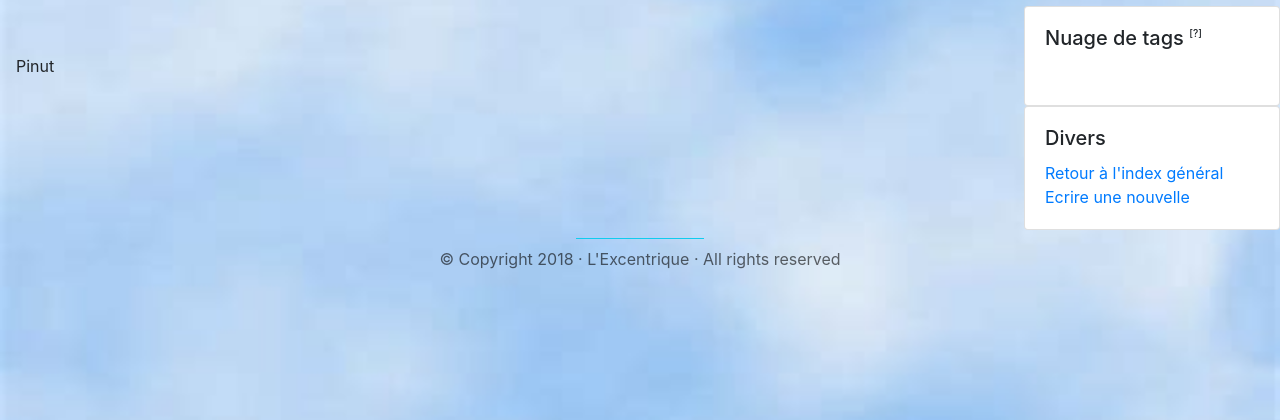
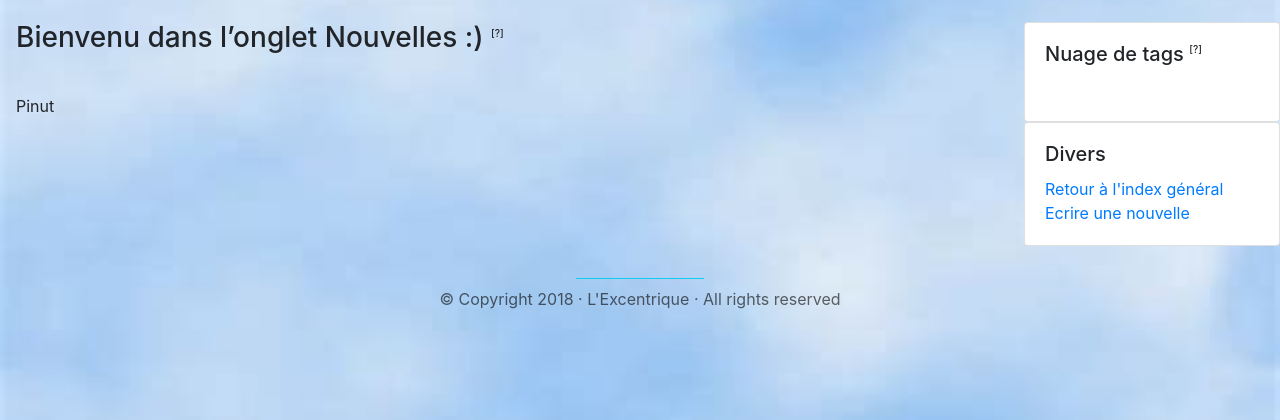
Before and after one commit to Vlidimi/site-perso, a Django app: page /nouvelle/ in a window 1280 px wide. Shown: the part 59-479 px from the top of the page. Run offline with Django 3.2, Linux system fonts and the light colour scheme; data that the repository does not hold is empty; some libraries are stand-ins or nearby versions.

Commit message:
Ajout information onglet nouvelle

```diff
--- a/nouvelle/templates/nouvelle/index.html
+++ b/nouvelle/templates/nouvelle/index.html
@@ -3,6 +3,9 @@
 
 
 {% block content %}
+
+
+
 <div style="z-index: 1;right: 0; position: fixed; width: 20%;">
     <div class="card">
         <div class="card-body">
@@ -27,10 +30,18 @@
     </div>
 </div>
 
+<div class="presentation_onglet">
+     <h3 class="click_pour_derouler">Bienvenu dans l’onglet Nouvelles :) <span id="question_mark">[?]</span> </h3>
+     <p class="message_deroule"> {% include './presentation_onglet_nouvelle.html' %}  </p>
+
+</div>
 <br>
 <br>
+<br>
+
 <div id='avec_tag'></div>
 <div id='sans_tag'>
+
 
 {% if nouvelles_posts %}
     {% for nouvelleecrite in nouvelles_posts %}
--- /dev/null
+++ b/nouvelle/templates/nouvelle/presentation_onglet_nouvelle.html
@@ -0,0 +1,19 @@
+
+Vous trouverez ici des nouvelles écrites par qui le désire et c’est également ici que vous pouvez rendre publiques les vôtres.
+<br>
+<br>
+J’ai ajouté la possibilité à chaque auteur de nouvelle d’écrire des informations additionnelles de prime abord cachées. Ainsi, vous pourrez consulter quand vous le désirerez ce qu’a écrit l’auteur de la nouvelle par une action manifeste de votre part (évitant donc tout spoil potentiel ou alors retardant un troll de quelques auteurs vicelards :p).
+<br>
+<br>
+Je me permets ici d’émettre une opinion qui m’est strictement personnelle et qui je sais n’est pas celle de tout le monde. Pour moi, lire c’est s’approprier ce que l’on lit. Ça a beau être le roman écrit par Monsieur X, quand je le lis, il devient mien. Il devient mien car je le lis avec mon recul, avec mon vécu, avec mes sentiments. Lire un livre c’est faire un point avec qui l’on est et ce que l’on ressent. C’est s’attarder et retenir des éléments d’un récit qui font écho avec qui l’on est à ce moment. Donner à lire un même livre, les mêmes phrases, les mêmes mots, à deux personnes différentes, ils n’en retiendront pas la même chose, ils ne l’interpréteront pas de la même manière, ils seront traversés par des sentiments distincts.
+<br>
+Ainsi, il n’y a pas, pour moi, de « bonne » ni de « mauvaise » interprétation. Une bonne interprétation ne l’est pas parce qu’elle correspond à celle de l’auteur. Il n’y a que des interprétations personnelles fruits de réflexions qui nous sont propres.
+<br>
+C’est le risque de publier, c’est accepter que d’autres y voient des choses différentes mais c’est également ce qui en fait sa richesse !
+Étant, pour le moment, partisan de cette idée, je ne vais, personnellement, pas apporter de quelconque explications  sur les nouvelles que je vais écrire. Juste peut être des pistes, des thèmes, ou autre chose ! Je ne le sais encore ^^ Ce qui m’importe c’est qu’elle suscite en vous quelque chose, que ce soit de la curiosité, de la réflexion, du dégoût, de l’admiration ou que sais je encore !
+<br>
+Si je vais résumer je dirai ceci : que le lecteur est également auteur, alors au boulot ! Et n’hésitez pas à en discuter dans la partie commentaire ;)
+<br>
+<br>
+Ps : Ce n’est que ma vision et celle que je vais appliquer, libre à tout un chacun d’en avoir une différente et de mettre ce qu’il veut dans cette partie « informations additionnelles » ;)
+<p id="click_pour_rabattre" class='url_like'> Cliquez pour rabattre</p>
--- a/static/css/styles.css
+++ b/static/css/styles.css
@@ -336,6 +336,7 @@ div #entourer_connexion {
 #question_mark{
 	vertical-align: super; /*le mettre en exposant*/
 	font-size: 10px;
+	cursor: pointer;
 }
 #precision_question_mark {
     display: none;
@@ -399,3 +400,22 @@ div #nombre_message_non_lu {
 .liste_tags:hover {
 	cursor: pointer;
 }
+
+
+.click_pour_derouler {
+	display: inline;
+	width: 75%;
+	float: left;
+}
+
+#click_pour_rabattre {
+	display: none;
+	width: 75%;
+	float: left;
+}
+
+.message_deroule {
+	display: none;
+	width: 75%;
+	float: left;
+}
--- a/static/jquery/ajax.js
+++ b/static/jquery/ajax.js
@@ -207,6 +207,22 @@ $(function(){
 	});
 });
 
+$(function(){
+	$('.click_pour_derouler').click(function(){
+		$('#click_pour_rabattre').show();
+		$('.message_deroule').show();
+		$('.presentation_onglet #question_mark').hide();
+
+	})
+	$('#click_pour_rabattre').click(function(){
+		$('.message_deroule').hide();
+		$('#click_pour_rabattre').hide();
+		$('.presentation_onglet #question_mark').show();
+
+	})
+})
+
+
 // Faire apparaitre ou non les commentaires de l'auteur
 $(function(){
 	$('#commentaire_auteur').click(function(){
```
